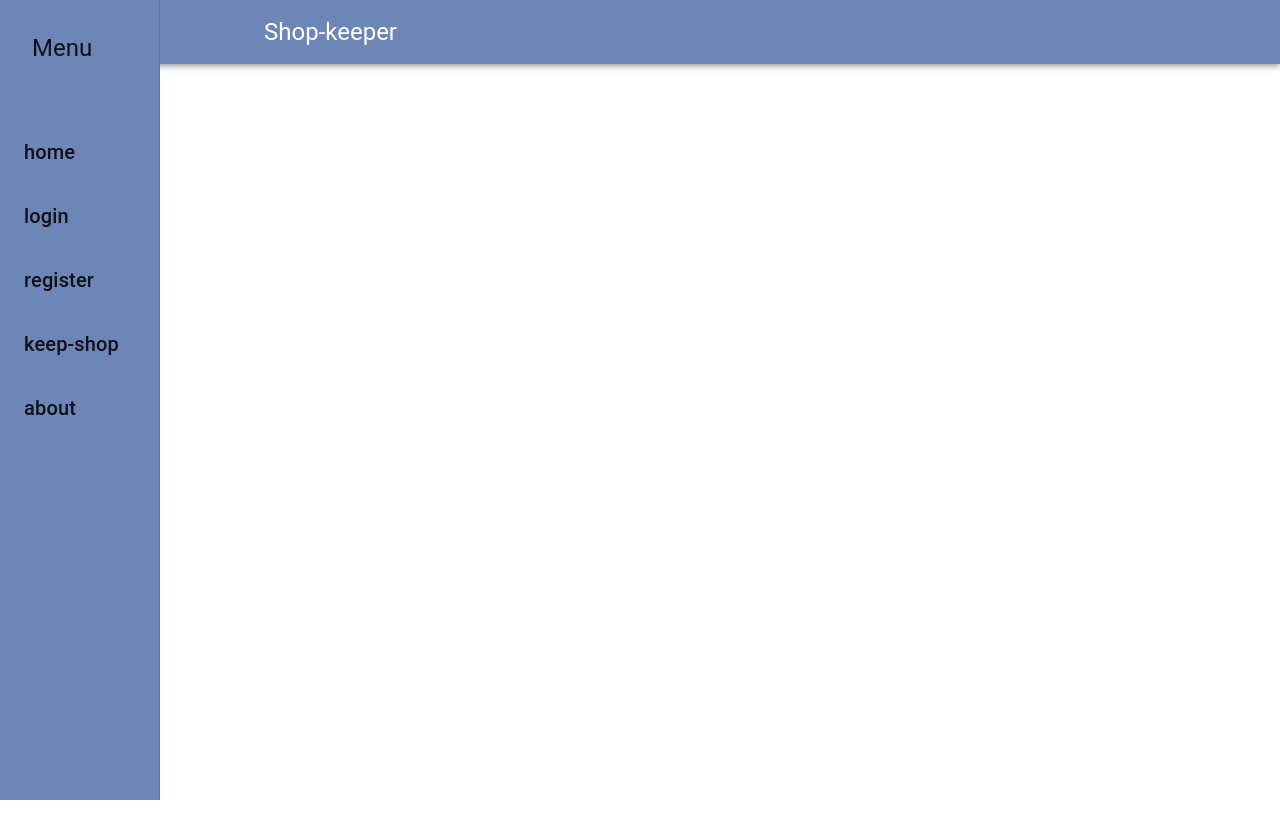
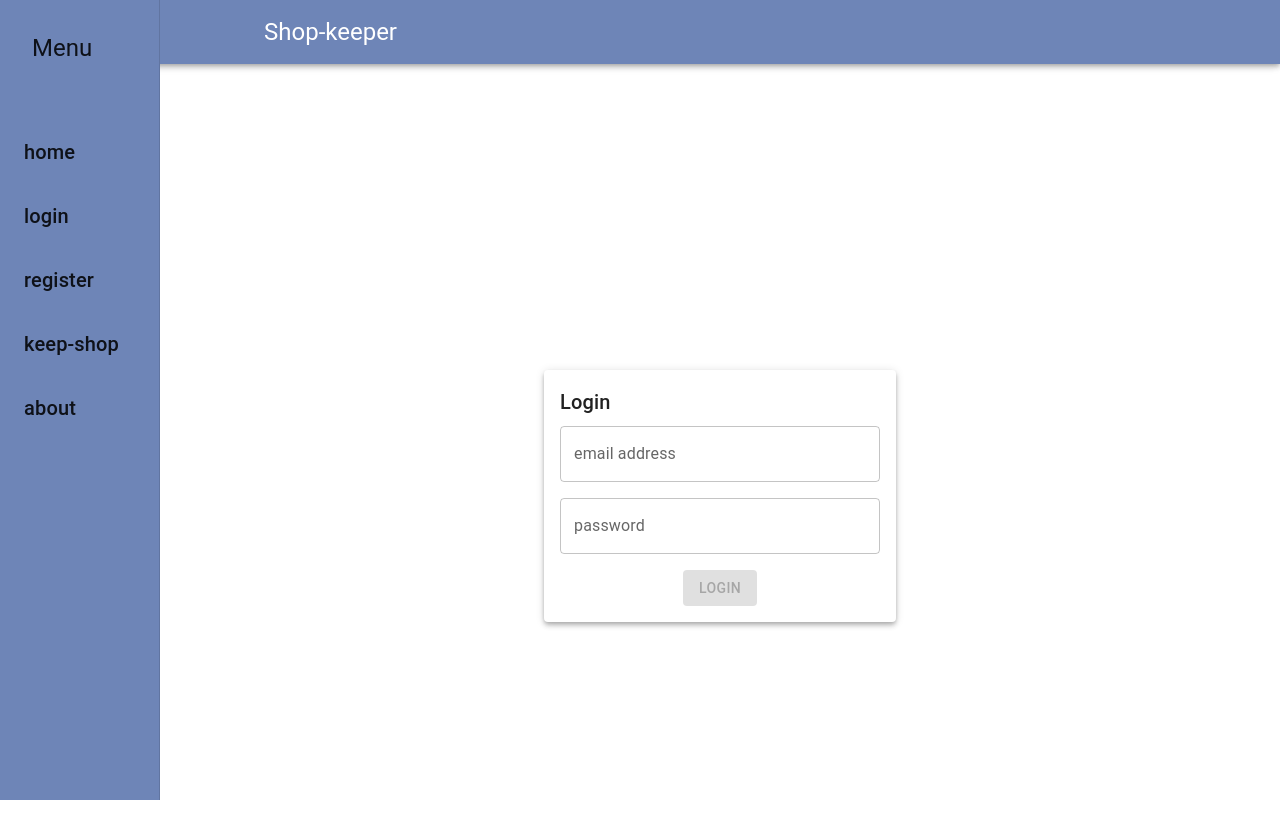
Before and after one commit to rajendra7117/shop-keeper, a React (Create React App) app: page /login in a window 1280 px wide. Shown: the top 838 px of the page. Before the commit the page ends 800 px from the top, so only its background shows below. Built offline with nearby package versions, Linux system fonts and the light colour scheme.

Commit message:
login and redux added

```diff
--- a/src/App.tsx
+++ b/src/App.tsx
@@ -7,7 +7,7 @@ import Header from "./components/Navigation/Header";
 import "./globalstyles/styles.css";
 import Layout from "./components/layout/Layout";
 import Signin from "./components/auth/Signin";
-import Login from "./components/auth/Login";
+
 import Sigin2 from "./components/auth/Sigin2";
 
 function App() {
@@ -21,7 +21,7 @@ function App() {
             <Route path="/" element={<HomePage />} />
             <Route path="/register" element={<Signin />} />
             <Route path="/signin" element={<Sigin2 />}/>
-            <Route path="/login" element={<Login />} />
+            <Route path="/login" element={<Sigin2 />} />
           </Routes>
         </Layout>
       </BrowserRouter>
--- a/src/components/FormComponents/Input.tsx
+++ b/src/components/FormComponents/Input.tsx
@@ -31,6 +31,7 @@ const Input = ({
   variant,
   FieldId,
   onInput,
+  type,
   validators,
 }: inputProps) => {
   let initialState: stateType = {
@@ -62,6 +63,7 @@ const Input = ({
       id={!state.isValid && state.isTouched ? "outlined-error" : id}
       label={label}
       variant={variant}
+      type={type || 'text'}
       sx={{ marginBottom: "1rem", width: "20rem" }}
       helperText={
         !state.isValid && state.isTouched
--- a/src/components/auth/Login.tsx
+++ /dev/null
@@ -1,11 +0,0 @@
-import React from 'react'
-
-
-const Login = () => {
-    console.log('login')
-  return (
-    <div>Login</div>
-  )
-}
-
-export default Login
--- a/src/components/auth/Sigin2.tsx
+++ b/src/components/auth/Sigin2.tsx
@@ -1,15 +1,35 @@
-import React from 'react'
-import {Box, Paper, Typography, Button} from '@mui/material'
-import Input from '../FormComponents/Input'
-import { VALIDATOR_EMAIL, VALIDATOR_PASSWORD, VALIDATOR_MINLENGTH, VALIDATOR_REQUIRE } from '../../utils/Validators'
-import useForm from '../hooks/FormHook'
+import React from "react";
+import { Box, Paper, Typography, Button } from "@mui/material";
+import Input from "../FormComponents/Input";
+import {
+  VALIDATOR_EMAIL,
+  VALIDATOR_PASSWORD,
+  VALIDATOR_MINLENGTH,
+  VALIDATOR_REQUIRE,
+} from "../../utils/Validators";
+import { useLocation } from "react-router-dom";
+import useForm from "../hooks/FormHook";
 const Sigin2 = () => {
+  const [formState, changeHandler] = useForm({
+    inputs: {
+      email: { value: "", isTouched: "", isValid: false },
+      password: { value: "", isTouched: "", isValid: false },
+    },
+    isValid: false,
+  });
 
-    const [formState, changeHandler] = useForm({inputs: {
-        email: {value: '', isTouched: '', isValid: false},
-        password: {value: '', isTouched: '', isValid: false},
+  const location = useLocation();
 
-    }, isValid: false})
+  console.log(location.pathname);
+
+  const createAccount = () => {
+    if (location.pathname === "/signin") {
+      console.log("signin:", formState.inputs);
+    }
+    if (location.pathname === "/login") {
+      console.log("login:", formState.inputs);
+    }
+  };
   return (
     <Box
       sx={{
@@ -23,7 +43,9 @@ const Sigin2 = () => {
     >
       <Paper elevation={4} className="form-paper">
         <Typography variant="h6" mb={1}>
-          Create your shop account
+          {location.pathname === "/signin"
+            ? "Create your shop account"
+            : "Login"}
         </Typography>
         <form className="form">
           <Input
@@ -31,6 +53,7 @@ const Sigin2 = () => {
             label="email address"
             variant="outlined"
             FieldId="email"
+            type="text"
             onInput={changeHandler}
             validators={[VALIDATOR_REQUIRE(), VALIDATOR_EMAIL()]}
           />
@@ -39,18 +62,25 @@ const Sigin2 = () => {
             label="password"
             variant="outlined"
             FieldId="password"
+            type="password"
             onInput={changeHandler}
             validators={[VALIDATOR_REQUIRE(), VALIDATOR_MINLENGTH(6)]}
           />
 
-
-          <Button variant="contained" color="success" disabled={!formState.isValid}>
-            Create Account
+          <Button
+            variant="contained"
+            color="success"
+            disabled={!formState.isValid}
+            onClick={createAccount}
+          >
+            {location.pathname === "/signin"
+              ? "Create your shop account"
+              : "Login"}
           </Button>
         </form>
       </Paper>
     </Box>
-  )
-}
+  );
+};
 
-export default Sigin2
+export default Sigin2;
--- a/src/components/auth/Signin.tsx
+++ b/src/components/auth/Signin.tsx
@@ -1,4 +1,7 @@
 import React, { useState, useEffect } from "react";
+import { useNavigate } from "react-router-dom";
+import { useDispatch } from "react-redux";
+import { authSliceActions } from "../../redux/auth/slice";
 import {
   VALIDATOR_EMAIL,
   VALIDATOR_PASSWORD,
@@ -24,6 +27,8 @@ import useForm from "../hooks/FormHook";
 const Signin = () => {
   const [category, setCategory] = useState<string>("Grocery");
   const [categoryTouched, setCategoryTouched] = useState<boolean>(false);
+  const navigate = useNavigate();
+  const dispatch = useDispatch();
 
   const [formState, changeHandler] = useForm({
     inputs: {
@@ -45,7 +50,19 @@ const Signin = () => {
     let isCatValid = category !== "" && categoryTouched;
     changeHandler("shopCategory", category, categoryTouched, isCatValid);
   }, [category, categoryTouched]);
-  console.log(formState);
+
+  const shopHandler = () => {
+    dispatch(
+      authSliceActions.setShopDetails({
+        shopName: formState.inputs.shopName.value,
+        operaterName: formState.inputs.operaterName.value,
+        shopLocation: formState.inputs.shopLocation.value,
+        shopCategory: formState.inputs.shopCategory.value,
+      })
+    );
+    navigate("/signin");
+  };
+
   return (
     <Box
       sx={{
@@ -67,6 +84,7 @@ const Signin = () => {
             label="shop-name"
             variant="outlined"
             FieldId="shopName"
+            type="text"
             onInput={changeHandler}
             validators={[VALIDATOR_REQUIRE()]}
           />
@@ -75,6 +93,7 @@ const Signin = () => {
             label="operater-name"
             variant="outlined"
             FieldId="operaterName"
+            type="text"
             onInput={changeHandler}
             validators={[VALIDATOR_REQUIRE()]}
           />
@@ -83,6 +102,7 @@ const Signin = () => {
             label="shop-location"
             variant="outlined"
             FieldId="shopLocation"
+            type="text"
             onInput={changeHandler}
             validators={[VALIDATOR_REQUIRE()]}
           />
@@ -108,6 +128,7 @@ const Signin = () => {
             variant="contained"
             color="success"
             disabled={!formState.isValid}
+            onClick={shopHandler}
           >
             Next
           </Button>
--- a/src/redux/auth/slice.tsx
+++ b/src/redux/auth/slice.tsx
@@ -8,6 +8,7 @@ const authSlice = createSlice({
     reducers:{
         setShopDetails(state, action){
             state = {...state, shopDetails: action.payload}
+            console.log(state)
         }
     }
 })
--- a/src/utils/Interfaces.tsx
+++ b/src/utils/Interfaces.tsx
@@ -3,6 +3,7 @@ export interface inputProps {
     label: string;
     variant: "outlined";
     FieldId: string;
+    type: string ;
     onInput: (FieldId: string, value: string, isTouched: boolean, isValid: boolean) => any;
     validators: { type: string; value: string | number }[];
   }
```
